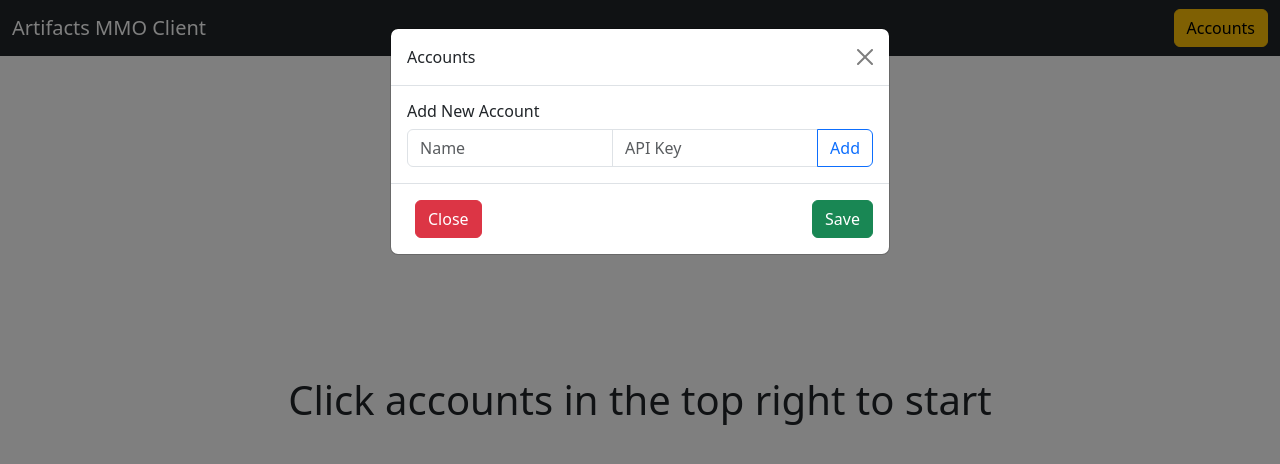
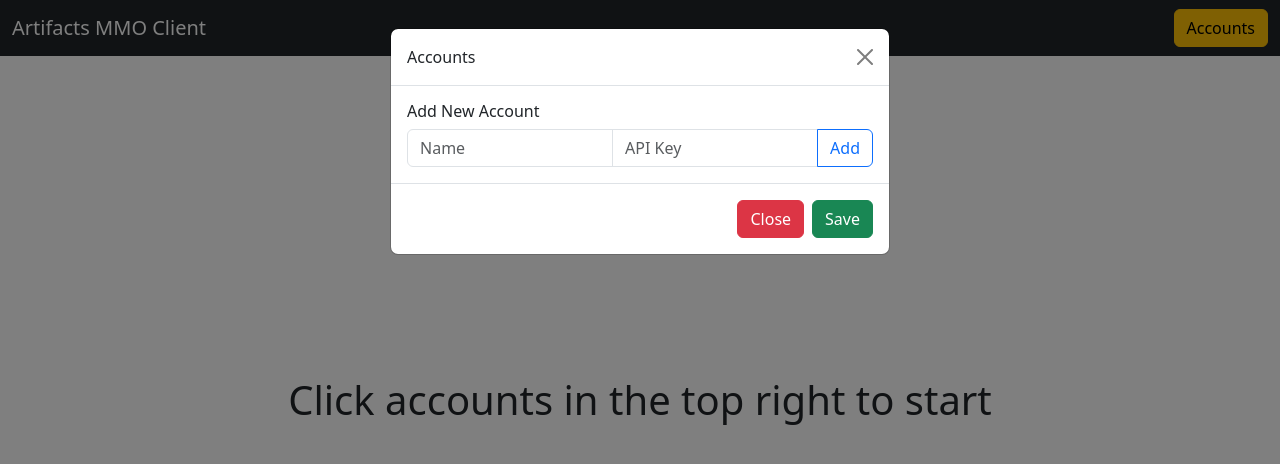
Before and after one commit to bayangan1991/ArtifactsMMO, a React (Vite) app in the folder frontend/: page / in a window 1280 px wide. Both pictures are taken after a click on the button "Accounts". Shown: the top 464 px of the page. Built offline with nearby package versions, Linux system fonts and the light colour scheme.

Commit message:
fix: account selected default

```diff
--- a/frontend/src/components/modals/accounts-modal.tsx
+++ b/frontend/src/components/modals/accounts-modal.tsx
@@ -18,7 +18,7 @@ const AccountsModal = ({ show, handleClose }: Props) => {
   const { accounts, save } = useContext(AccountContext)
   const [currentAccounts, setCurrentAccounts] = useState<Account[]>(accounts)
   const { accountName } = useParams()
-  const [selectedAccount, setSelectedAccount] = useState<string | null>(accountName || null)
+  const [selectedAccount, setSelectedAccount] = useState<string | null>(accountName || accounts[0]?.name || null)
 
   const { handleSubmit, register } = useForm<Account>()
 
@@ -76,7 +76,7 @@ const AccountsModal = ({ show, handleClose }: Props) => {
                     <InputGroup.Text className="flex-fill">{account.name}</InputGroup.Text>
                     <InputGroup.Radio
                       name="active-account"
-                      defaultChecked={selectedAccount === account.name || currentAccounts.length === 1}
+                      defaultChecked={selectedAccount === account.name}
                       onClick={() => setSelectedAccount(account.name)}
                     />
                     <Button variant="outline-danger" onClick={() => removeAccount(account.name)}>
@@ -90,8 +90,8 @@ const AccountsModal = ({ show, handleClose }: Props) => {
         )}
       </Modal.Body>
       <Modal.Footer>
-        <div>{BUILD_TIME}</div>
-        <Button variant="danger" className="me-auto" onClick={handleClose}>
+        <span className="small text-muted">{BUILD_TIME}</span>
+        <Button variant="danger" className="ms-auto" onClick={handleClose}>
           Close
         </Button>
         <Button variant="success" onClick={handleSave}>
```
